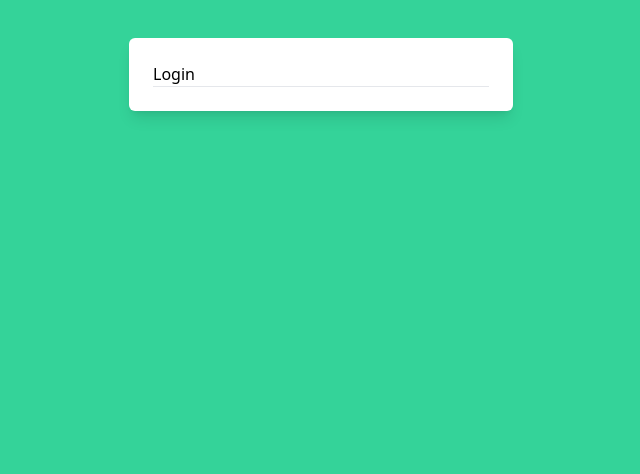
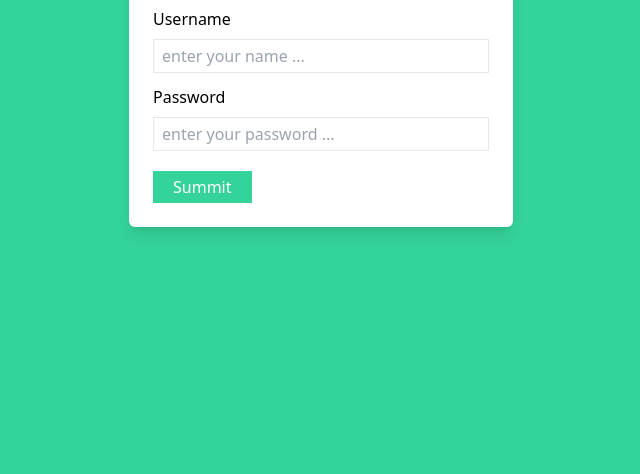
Before and after one commit to Doonminus2/Fun_D-AnimeWeb, a website: page src/index.html in a window 1280 px wide. Shown: the part 326-800 px from the top of the page, without its empty margins (319-959 px from the left). Drawn offline with Linux system fonts and the light colour scheme.

Commit message:
make simple login page
updata

```diff
--- a/src/index.html
+++ b/src/index.html
@@ -5,13 +5,25 @@
   <meta name="viewport" content="width=device-width, initial-scale=1.0">
   <title>anime Web</title>
   <link rel="stylesheet" href="./output.css">
+  <link rel="stylesheet" href="https://cdnjs.cloudflare.com/ajax/libs/font-awesome/6.6.0/css/all.min.css" integrity="sha512-Kc323vGBEqzTmouAECnVceyQqyqdsSiqLQISBL29aUW4U/M7pSPA/gEUZQqv1cwx4OnYxTxve5UMg5GT6L4JJg==" crossorigin="anonymous" referrerpolicy="no-referrer" />
 </head>
 <body>
   <div class="flex justify-center items-center h-screen bg-emerald-400">
     <div class="w-96 p-6 shadow-lg bg-white rounded-md">
-      <h1>Login</h1>
-      <hr>
+      <h1 class="text-3xl block text-center font-semibold"><i class="fa-solid fa-user"></i> Login</h1>
+      <hr class="mt-3">
+      <div class="mt-3">
+        <label for="username" class="block text-base mb-2">Username</label>
+        <input type="text" id="username" class="border w-full text-base px-2 py-1 focus:outline-none focus:ring-0 focus:border-gray-600" placeholder="enter your name ... ">
+      </div>
+      <div class="mt-3"></div>
+        <label for="password" class="block text-base mb-2">Password</label>
+        <input type="text" id="Password" class="border w-full text-base px-2 py-1 focus:outline-none focus:ring-0 focus:border-gray-600" placeholder="enter your password ... ">
+      <div class="mt-5"></div>
+      <button type="summit" class="borde-2 border-emerald-400 bg-emerald-400 text-white py-1 px-5">Summit</button>
     </div>
+    </div>
+
   </div>
 </body>
 </html>
```
Also changed, not shown: src/output.css.
